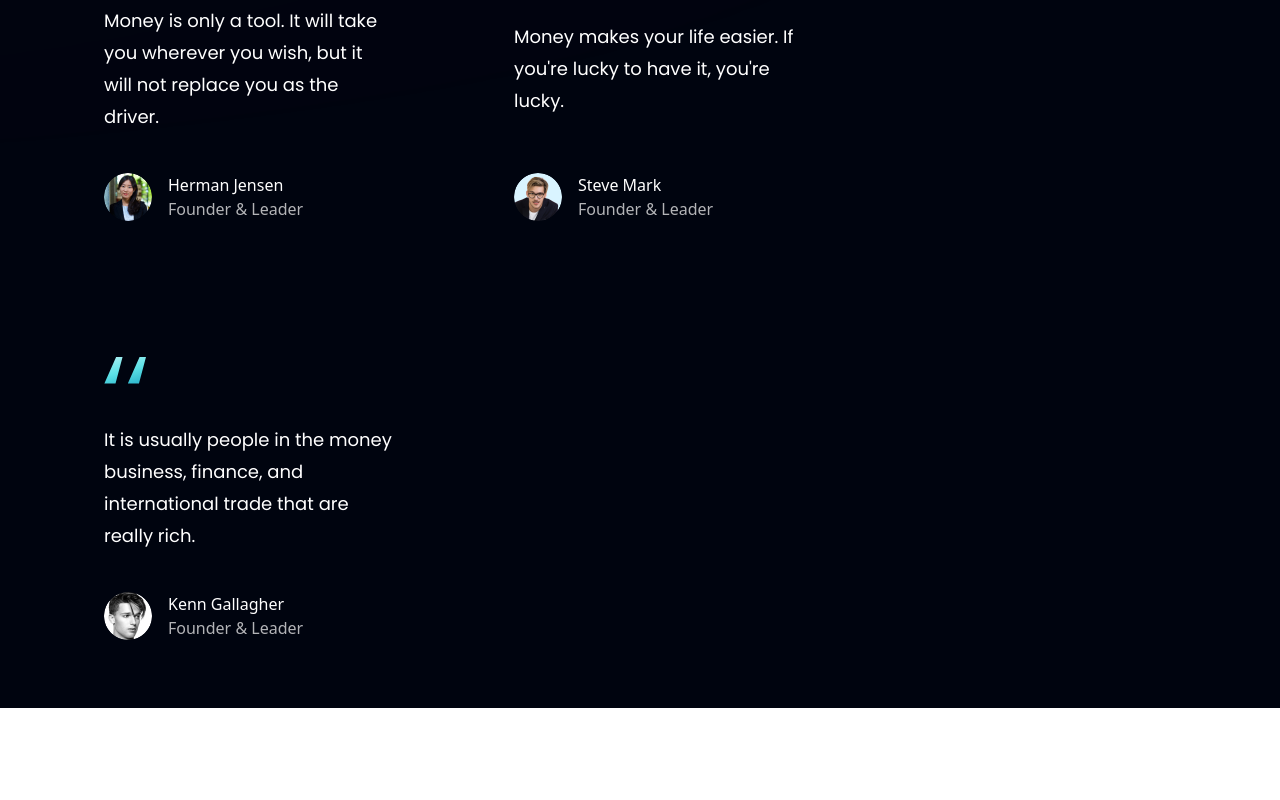
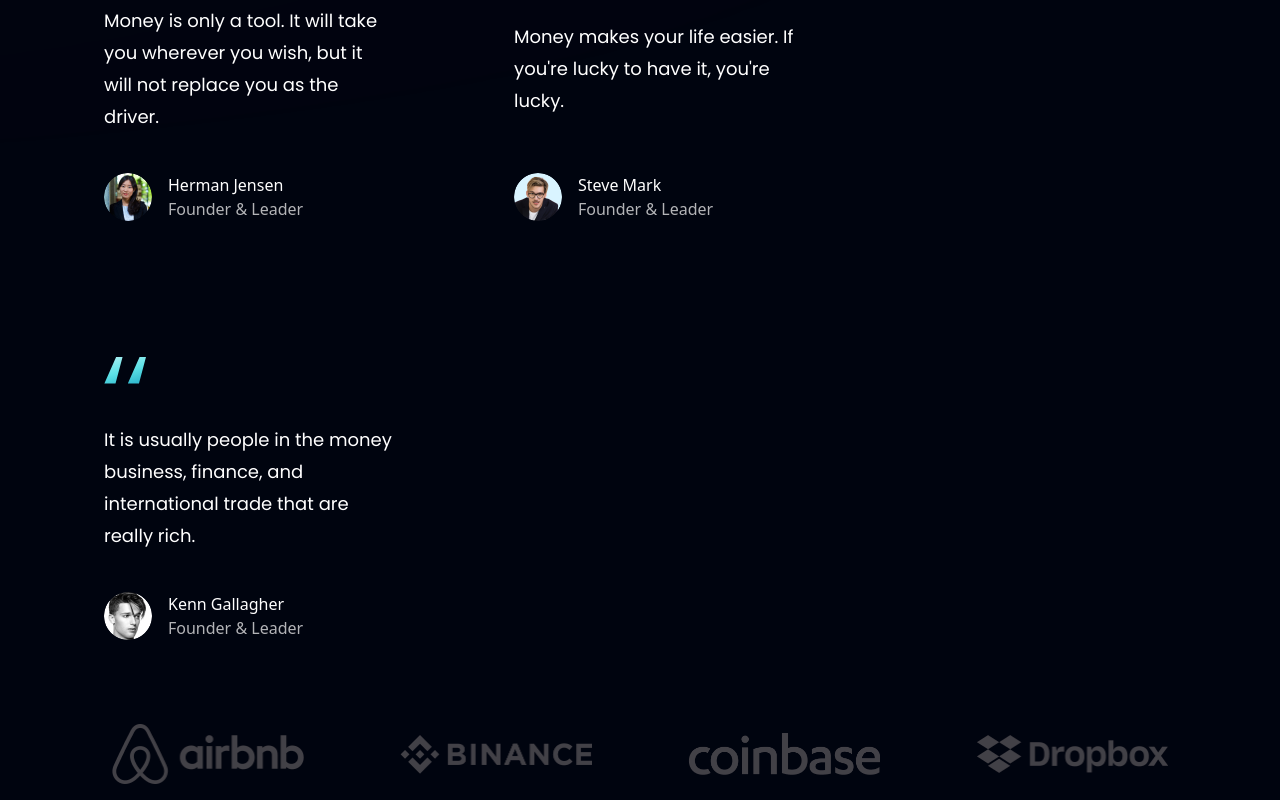
Before and after one commit to TuanNguyen0915/bank_app, a React (Vite) app: page / in a window 1280 px wide. Shown: the part 3128-3928 px from the top of the page. Before the commit the page ends 3836 px from the top, so only its background shows below. Built offline with nearby package versions, Linux system fonts and the light colour scheme.

Commit message:
Done with Client component

```diff
--- a/src/App.jsx
+++ b/src/App.jsx
@@ -35,6 +35,7 @@
           <Billing />
           <CardDeal />
           <Testimonials />
+          <Clients />
         </div>
       </div>
     </div>
--- a/src/components/Clients.jsx
+++ b/src/components/Clients.jsx
@@ -1,6 +1,17 @@
+import { clients } from "../constants"
 
 const Clients = () => {
-  return <div>Clients</div>
+  return (
+    <section className="flex justify-center items-center my-4">
+      <div className="flex justify-center items-center flex-wrap w-full">
+        {clients.map(client => (
+          <div key={client.id} className="flex-1 flex justify-center items-center sm:min-w-[192px] min-w-[120px]">
+            <img src={client.logo} alt="client" className="sm:w-[192px] w-[100px] object-contain"/>
+          </div>
+        ))}
+      </div>
+    </section>
+  )
 }
 
 export default Clients
```
